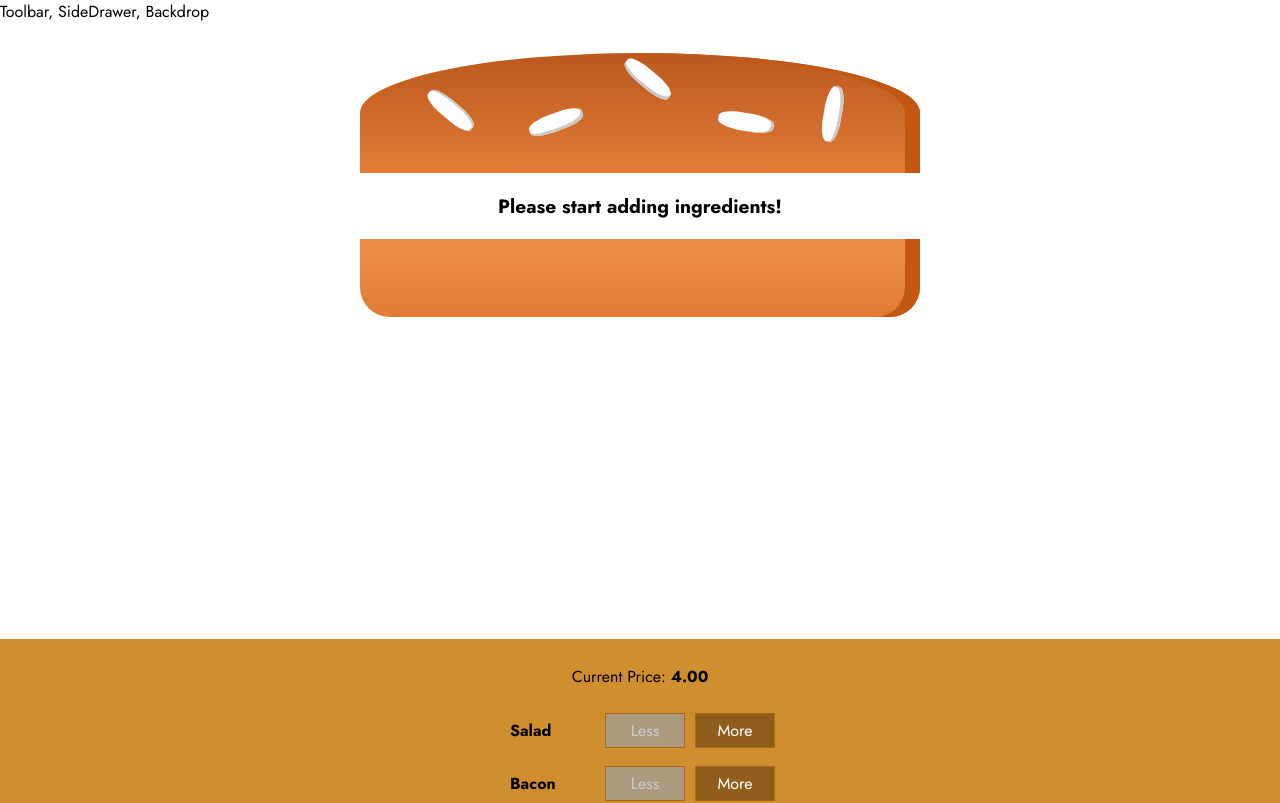
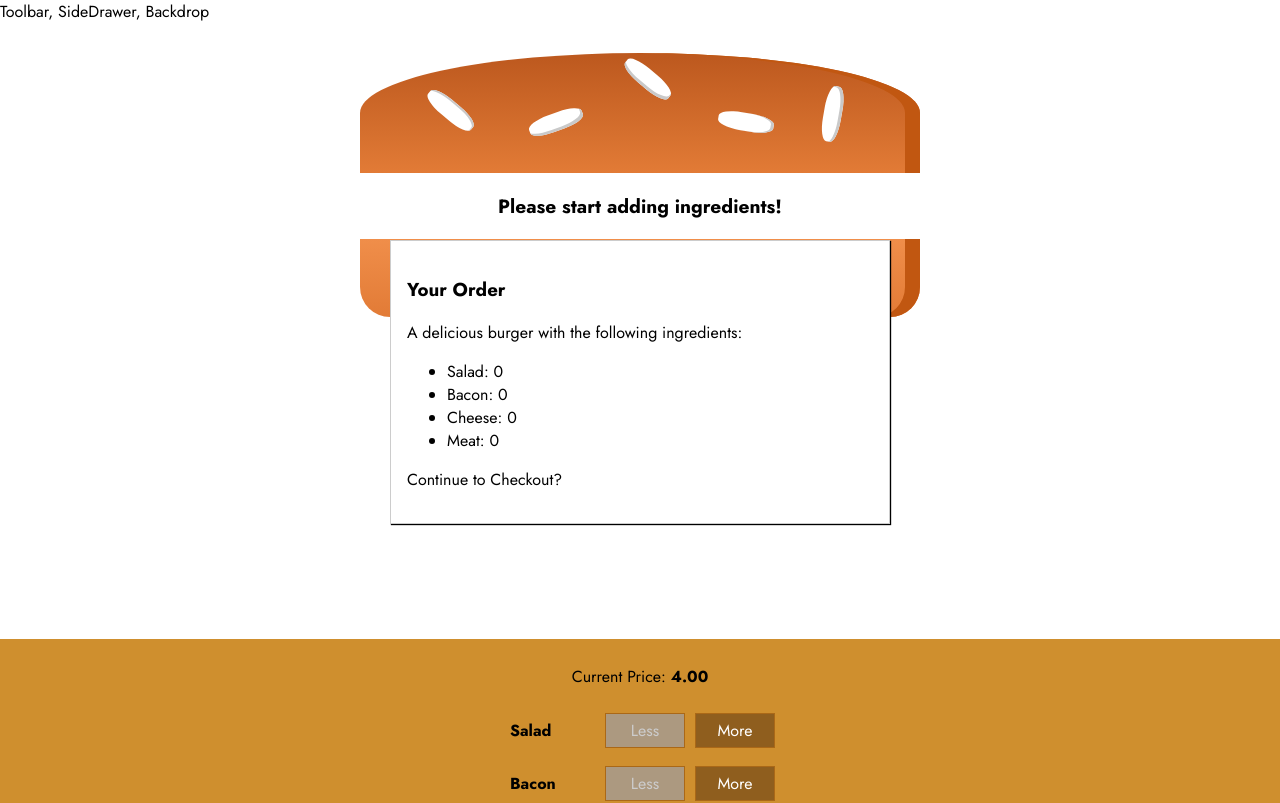
Before and after one commit to hendraaagil/burger-builder, a React (Create React App) app: page / in a window 1280 px wide. Shown: the top 803 px of the page. Built offline with nearby package versions, Linux system fonts and the light colour scheme.

Commit message:
Creating the Order Summary Modal

```diff
--- /dev/null
+++ b/src/components/Burger/OrderSummary/OrderSummary.js
@@ -0,0 +1,25 @@
+import React from 'react';
+
+import Auxillary from '../../../hoc/Auxillary';
+
+const OrderSummary = (props) => {
+  const igSummary = Object.keys(props.ingredients).map((igKey) => {
+    return (
+      <li key={igKey}>
+        <span style={{ textTransform: 'capitalize' }}>{igKey}</span>:{' '}
+        {props.ingredients[igKey]}
+      </li>
+    );
+  });
+
+  return (
+    <Auxillary>
+      <h3>Your Order</h3>
+      <p>A delicious burger with the following ingredients:</p>
+      <ul>{igSummary}</ul>
+      <p>Continue to Checkout?</p>
+    </Auxillary>
+  );
+};
+
+export default OrderSummary;
--- /dev/null
+++ b/src/components/UI/Modal/Modal.js
@@ -0,0 +1,7 @@
+import React from 'react';
+
+import styles from './Modal.module.css';
+
+const Modal = (props) => <div className={styles.Modal}>{props.children}</div>;
+
+export default Modal;
--- /dev/null
+++ b/src/components/UI/Modal/Modal.module.css
@@ -0,0 +1,20 @@
+.Modal {
+  position: fixed;
+  box-sizing: border-box;
+  z-index: 500;
+  padding: 16px;
+  width: 70%;
+  top: 30%;
+  left: 15%;
+  background-color: #fff;
+  border: 1px solid #ccc;
+  box-shadow: 1px 1px 1px #000;
+  transition: all 0.3s ease-out;
+}
+
+@media (min-width: 600px) {
+  .Modal {
+    width: 500px;
+    left: calc(50% - 250px);
+  }
+}
--- a/src/containers/BurgerBuilder/BurgerBuilder.js
+++ b/src/containers/BurgerBuilder/BurgerBuilder.js
@@ -2,6 +2,8 @@
 
 import BuildControls from '../../components/Burger/BuildControls/BuildControls';
 import Burger from '../../components/Burger/Burger';
+import OrderSummary from '../../components/Burger/OrderSummary/OrderSummary';
+import Modal from '../../components/UI/Modal/Modal';
 import Auxillary from '../../hoc/Auxillary';
 
 const INGREDIENT_PRICES = {
@@ -82,6 +84,9 @@
 
     return (
       <Auxillary>
+        <Modal>
+          <OrderSummary ingredients={this.state.ingredients} />
+        </Modal>
         <Burger ingredients={this.state.ingredients} />
         <BuildControls
           igAdded={this.addIngredientHandler}
```
Also changed, not shown: src/components/UI/Backdrop/Backdrop.js (added).
